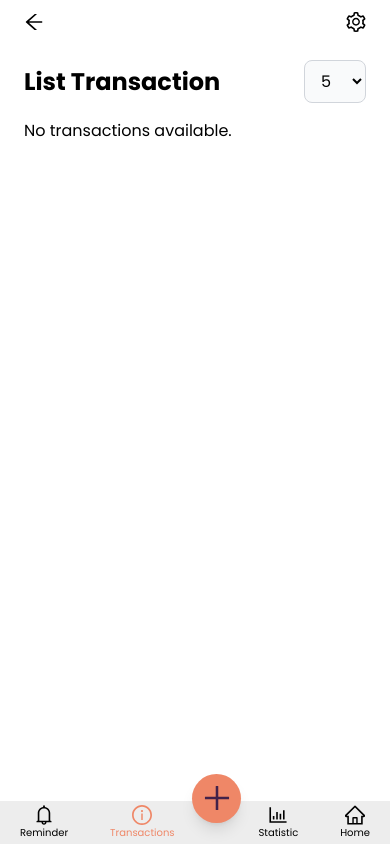
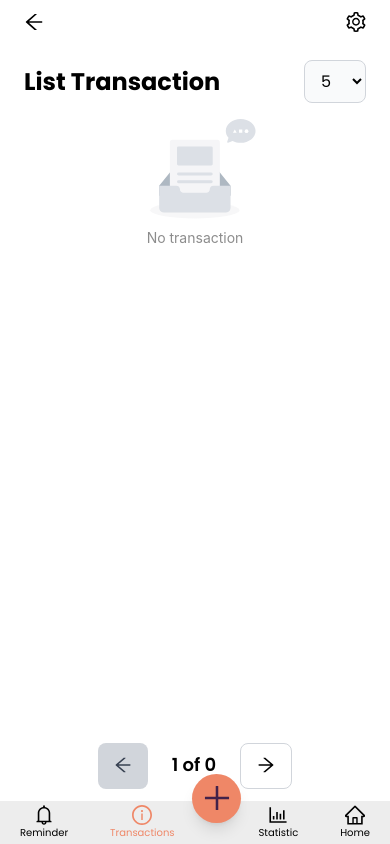
Before and after one commit to Hdang1612/TT11-11, a React (Create React App) app: page /transactions in a window 390 px wide. Built offline with nearby package versions, Linux system fonts and the light colour scheme.

Commit message:
responsive interface

```diff
--- a/src/component/TransactionList.js
+++ b/src/component/TransactionList.js
@@ -1,7 +1,7 @@
 import React from 'react'
 import { useDispatch, useSelector } from 'react-redux'
 
-
+import { Empty } from 'antd'
 import {
   selectTodayTransactions,
   selectMonthlyTransactions,
@@ -17,7 +17,7 @@ export const TransactionListPagination = ({ transactions }) => {
     dispatch(toggleModal(true))
   }
   return (
-    <div className='h-max-[400px] '>
+    <div >
       {transactions.length > 0 ? (
         transactions.map((transaction) => (
           <ExpenseItem
@@ -29,7 +29,7 @@ export const TransactionListPagination = ({ transactions }) => {
           />
         ))
       ) : (
-        <p>No transactions available.</p>
+        <Empty description="No transaction " />
       )}
     </div>
   )
@@ -42,7 +42,7 @@ export const TransactionList = ({ transactions }) => {
   }
 
   return (
-    <div className='h-[460px]'>
+    <div className='h-[740px] md:h-[660px] '>
       {Array.isArray(transactions) && transactions.length > 0 ? (
         transactions.map((group, index) => {
           if (group.transactions) {
@@ -77,7 +77,7 @@ export const TransactionList = ({ transactions }) => {
           }
         })
       ) : (
-        <p>No transactions</p>
+        <Empty description="No transaction " />
       )}
     </div>
   )
--- a/src/page/HomePage.js
+++ b/src/page/HomePage.js
@@ -14,7 +14,7 @@ import {
 } from '../component/TransactionList'
 function HomePage() {
   const balance = useSelector((state) => state.transactions.totalBalance)
-  const [filter, setFilter] = useState('today')
+  const [filter, setFilter] = useState('weekly')
 
   const handleFilterChange = (filterType) => {
     setFilter(filterType)
@@ -35,17 +35,14 @@ function HomePage() {
               </span>
             </div>
           </div>
-          <div className='statistic-container w-full  h-[200px] flex gap-4 '>
+          {/* <div className='statistic-container w-full  h-[200px] flex gap-4 '>
             <div className=' w-full block bg-gray-200 rounded-[10px] mt-4 md:w-1/3 '>
-              {/* <ChartStatisticBalance className="h-max-200"></ChartStatisticBalance> */}
             </div>
             <div className='hidden md:block bg-gray-200 rounded-[10px] mt-4 md:w-1/3 '>
-              {/* <ChartStatisticIncome className="h-max-200"></ChartStatisticIncome> */}
             </div>
             <div className='hidden md:block bg-gray-200 rounded-[10px] mt-4 md:w-1/3 '>
-              {/* <ChartStatisticExpense className="h-max-200"></ChartStatisticExpense> */}
             </div>
-          </div>
+          </div> */}
           <div>
             <div className='flex justify-between mt-4 gap-2 md:gap-5 '>
               <button
--- a/src/page/TransactionPage.js
+++ b/src/page/TransactionPage.js
@@ -1,13 +1,14 @@
 import React from 'react'
 import { useDispatch, useSelector } from 'react-redux'
 
-
+import { ArrowRightOutlined,ArrowLeftOutlined } from '@ant-design/icons'
 import { setCurrentPage, setItemsPerPage } from '../redux-toolkit/transactionSlice'
 import Header from '../layout/Header'
 import Menu from '../layout/Menu'
 import { TransactionListPagination } from '../component/TransactionList'
 import ModalExpense from '../component/modal/ModalTransaction'
 import { toggleModal, resetTransactionData } from '../redux-toolkit/modalSlice'
+
 function TransactionPage() {
   const dispatch = useDispatch()
   const modalStatus = useSelector((state) => state.modal)
@@ -27,6 +28,18 @@ function TransactionPage() {
   const handleCloseModal = () => {
     dispatch(toggleModal(false))
     dispatch(resetTransactionData)
+  }
+
+  const pageLimit = 3 // Number of pages to show at once
+  let startPage = Math.max(1, currentPage - Math.floor(pageLimit / 2))
+  let endPage = Math.min(totalPages, currentPage + Math.floor(pageLimit / 2))
+
+  if (endPage - startPage + 1 < pageLimit) {
+    if (currentPage - startPage < currentPage) {
+      endPage = Math.min(totalPages, endPage + (pageLimit - (endPage - startPage + 1)))
+    } else {
+      startPage = Math.max(1, startPage - (pageLimit - (endPage - startPage + 1)))
+    }
   }
   return (
     <div className='min-h-screen bg-gray-100 flex items-center justify-center '>
@@ -49,26 +62,35 @@ function TransactionPage() {
             </select>
           </div>
 
-          <div className='overflow-y-auto h-[500px]'>
+          <div className='overflow-y-auto h-[600px] md:h-[500px]'>
             <TransactionListPagination transactions={paginatedTransactions} />
-
           </div>
-
           <div className='mt-6 flex justify-center space-x-2'>
-            {Array.from({ length: totalPages }, (_, i) => i + 1).map((page) => (
             <button
-                key={page}
-                onClick={() => handlePageChange(page)}
-                disabled={page === currentPage}
+              onClick={() => handlePageChange(currentPage - 1)}
+              disabled={currentPage === 1}
               className={`px-4 py-2 text-lg font-semibold rounded-lg transition-colors duration-200 ${
-                  page === currentPage
+                currentPage === 1
                   ? 'bg-gray-300 text-gray-700 cursor-not-allowed'
                   : 'bg-white border border-gray-300 hover:bg-gray-200'
               }`}
             >
-                {page}
+              <ArrowLeftOutlined />
             </button>
-            ))}
+            <span className='px-4 py-2 text-lg font-semibold'>
+              {currentPage} of {totalPages}
+            </span>
+            <button
+              onClick={() => handlePageChange(currentPage + 1)}
+              disabled={currentPage === totalPages}
+              className={`px-4 py-2 text-lg font-semibold rounded-lg transition-colors duration-200 ${
+                currentPage === totalPages
+                  ? 'bg-gray-300 text-gray-700 cursor-not-allowed'
+                  : 'bg-white border border-gray-300 hover:bg-gray-200'
+              }`}
+            >
+             <ArrowRightOutlined />
+            </button>
           </div>
         </div>
       </div>
--- a/src/redux-toolkit/transactionSlice.js
+++ b/src/redux-toolkit/transactionSlice.js
@@ -102,9 +102,13 @@ const updateTotalBalance = (state) => {
 //các nhóm transaction
 
 export const selectTodayTransactions = (state) => {
-  const today = new Date().toISOString().split('T')[0]
-  return state.transactions.transactions.filter((transaction) => transaction.date === today)
+  const today = new Date().toLocaleDateString('en-GB')
+  return state.transactions.transactions.filter((transaction) => {
+    const transactionDate = new Date(transaction.date).toLocaleDateString('en-GB')
+    return transactionDate === today
+  })
 }
+
 
 // Nhóm giao dịch theo tuần
 export const selectWeeklyTransactions = (state) => {
```
Lines whose indentation alone changed are shown as unchanged.
